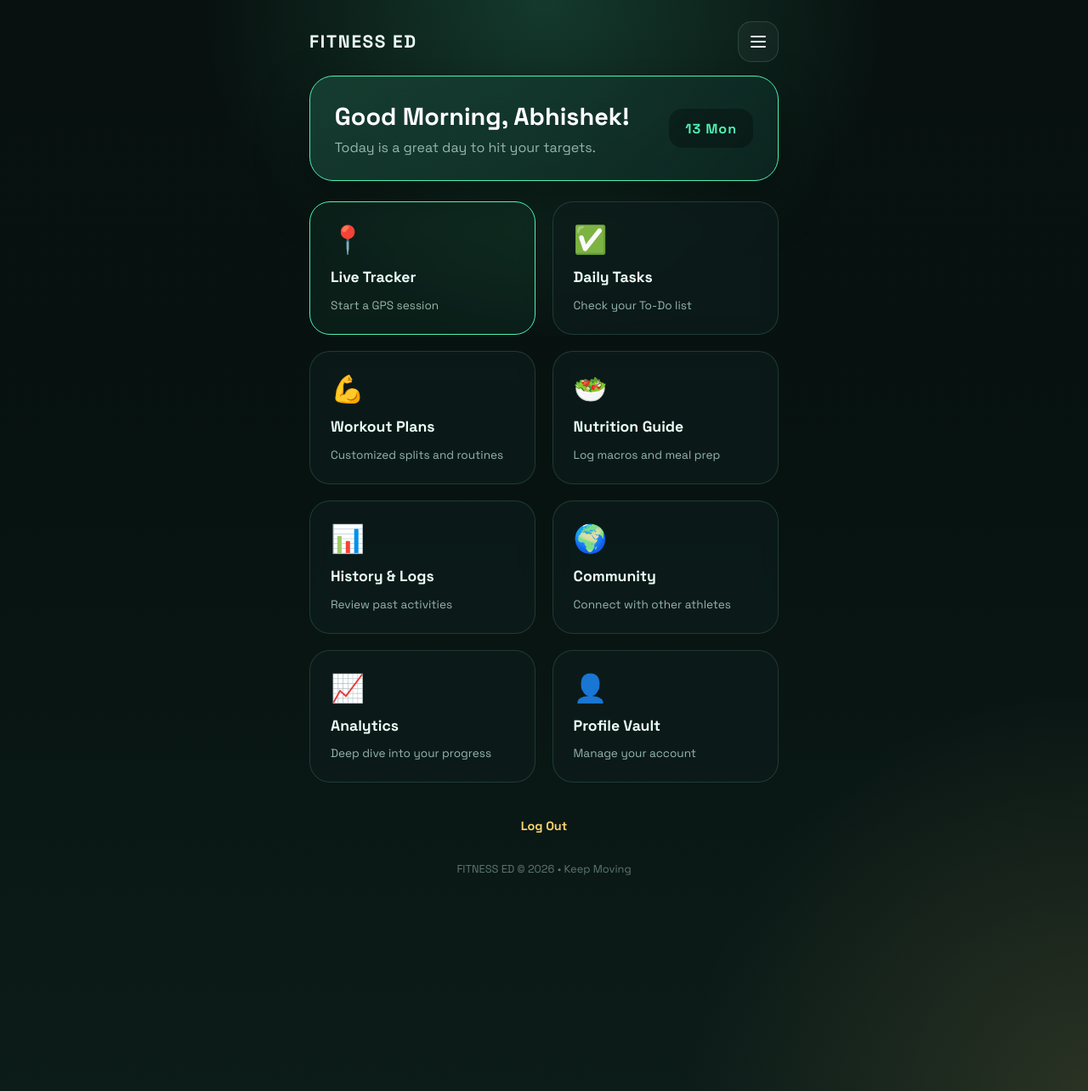
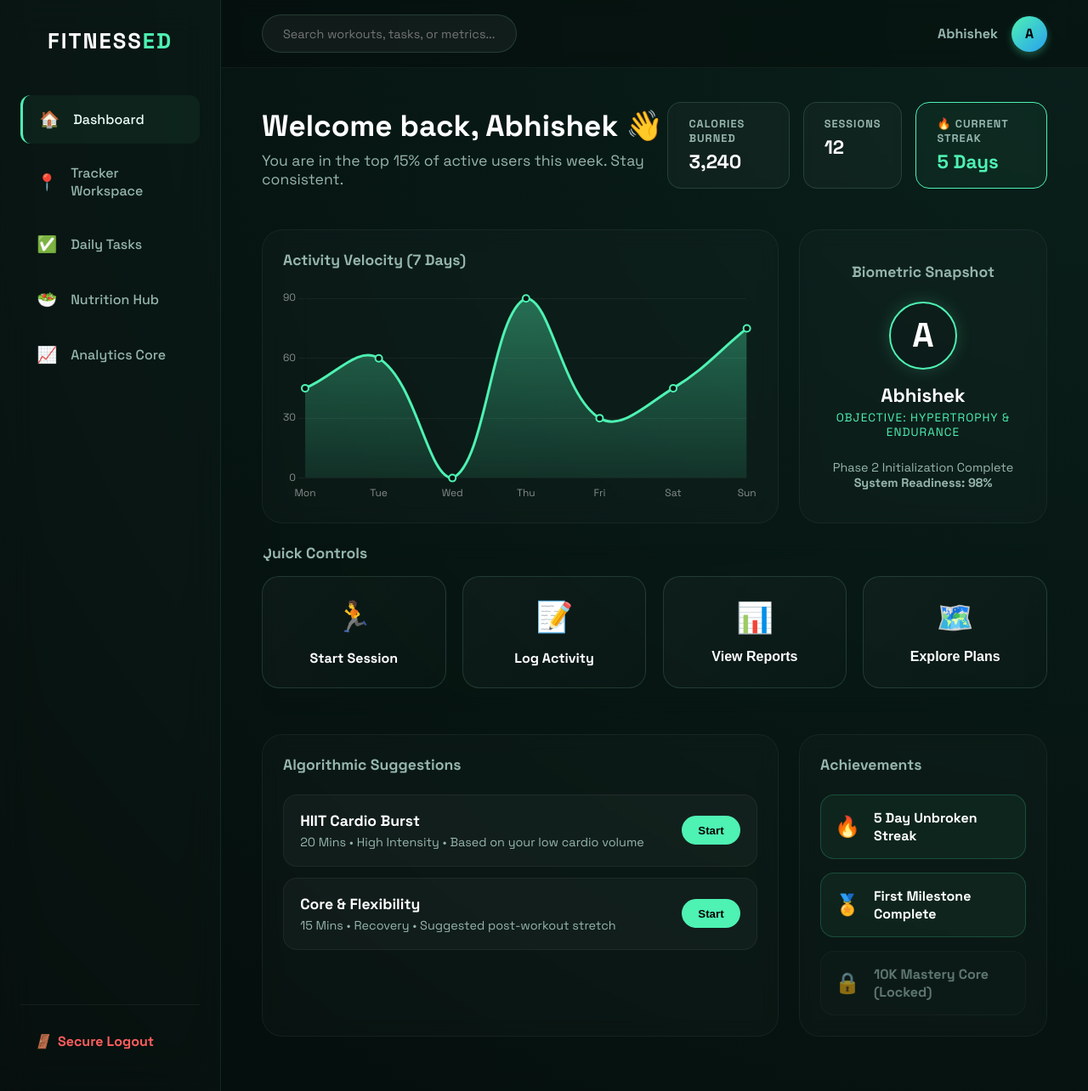
Before and after one commit to heyitstushar-nvm/Fitness_ED, a Flask app: page /home in a window 1280 px wide. Shown: the whole page at 85% size. Run offline with Flask 3, Linux system fonts and the light colour scheme; a user stored in the database is signed in.

Commit message:
adding the home page after the login

```diff
--- /dev/null
+++ b/static/dashboard.css
@@ -0,0 +1,173 @@
+/* SaaS Dashboard UI */
+body.dashboard-body {
+  margin: 0; padding: 0; overflow: hidden;
+  background: radial-gradient(circle at top right, #0a201b 0%, #040d0b 100%);
+  color: #fff;
+  font-family: 'Space Grotesk', sans-serif;
+}
+
+.saas-layout {
+  display: flex;
+  height: 100vh;
+  width: 100vw;
+}
+
+/* Sidebar */
+.sidebar {
+  width: 260px;
+  background: rgba(255,255,255,0.015);
+  border-right: 1px solid rgba(78,242,179,0.1);
+  display: flex; flex-direction: column;
+  padding: 2rem 1.5rem;
+  backdrop-filter: blur(20px);
+}
+.sidebar-brand {
+  font-size: 1.6rem; font-weight: 700; letter-spacing: 2px; margin-bottom: 3rem; text-align: center;
+}
+.sidebar-brand .hl { color: var(--accent); }
+
+.sidebar-nav { display: flex; flex-direction: column; gap: 0.5rem; flex: 1; }
+.sidebar-nav a {
+  text-decoration: none; color: var(--muted); padding: 1rem 1.2rem; border-radius: 12px;
+  font-weight: 500; font-size: 1rem; display: flex; align-items: center; gap: 1rem;
+  transition: all 0.2s;
+}
+.sidebar-nav a i { font-style: normal; font-size: 1.2rem; }
+.sidebar-nav a:hover, .sidebar-nav a.active {
+  background: rgba(78,242,179,0.05); color: var(--text); border-left: 3px solid var(--accent);
+}
+
+.sidebar-bottom { border-top: 1px solid rgba(255,255,255,0.05); padding-top: 1rem; }
+.logout {
+  text-decoration: none; color: #ff5e5e; font-weight: 600; display: flex; align-items: center; gap: 0.5rem; padding: 1rem;
+}
+
+/* Main Area */
+.main-content {
+  flex: 1; display: flex; flex-direction: column; overflow: hidden; position: relative;
+}
+
+/* Topbar */
+.topbar-glass {
+  height: 80px; display: flex; justify-content: space-between; align-items: center;
+  padding: 0 3rem; background: rgba(4,13,11,0.5); backdrop-filter: blur(10px);
+  border-bottom: 1px solid rgba(255,255,255,0.05); z-index: 10;
+}
+.search-wrap input {
+  background: rgba(255,255,255,0.05); border: 1px solid var(--border); border-radius: 99px;
+  padding: 0.8rem 1.5rem; width: 300px; color: #fff; font-family: inherit; font-size: 0.9rem;
+  transition: border-color 0.2s; outline: none;
+}
+.search-wrap input:focus { border-color: var(--accent); }
+
+.user-menu { display: flex; align-items: center; gap: 1rem; cursor: pointer; }
+.user-name { font-weight: 600; color: var(--muted); }
+.avatar {
+  width: 42px; height: 42px; border-radius: 50%; background: linear-gradient(135deg, var(--accent), #28a0f0);
+  display: flex; justify-content: center; align-items: center; font-weight: 700; color: #000;
+  box-shadow: 0 4px 10px rgba(78,242,179,0.3);
+}
+
+/* Scrollable Content */
+.dashboard-scroll {
+  flex: 1; overflow-y: auto; padding: 2.5rem 3rem 4rem;
+}
+.dashboard-scroll::-webkit-scrollbar { width: 6px; }
+.dashboard-scroll::-webkit-scrollbar-thumb { background: rgba(255,255,255,0.1); border-radius: 10px; }
+
+/* Welcome Hero */
+.welcome-hero {
+  display: flex; justify-content: space-between; align-items: flex-end; margin-bottom: 3rem;
+  animation: slideDown 0.6s ease;
+}
+@keyframes slideDown { from { opacity: 0; transform: translateY(-20px); } to { opacity: 1; transform: translateY(0); } }
+
+.hero-info h1 { margin: 0 0 0.5rem; font-size: 2.2rem; }
+.hero-info p { margin: 0; color: var(--muted); font-size: 1.1rem; }
+
+.hero-stats { display: flex; gap: 1rem; }
+.stat-pill {
+  background: rgba(255,255,255,0.03); border: 1px solid var(--border); border-radius: 16px;
+  padding: 1rem 1.5rem; display: flex; flex-direction: column; gap: 0.3rem; backdrop-filter: blur(5px);
+}
+.stat-pill.accent { border-color: var(--accent); background: rgba(78,242,179,0.05); }
+.stat-lbl { font-size: 0.8rem; color: var(--muted); text-transform: uppercase; letter-spacing: 1px; font-weight: 600; }
+.stat-val { font-size: 1.4rem; font-weight: 700; color: #fff; }
+.stat-pill.accent .stat-val { color: var(--accent); }
+
+/* Dashboard Grid */
+.dash-grid {
+  display: grid;
+  grid-template-columns: repeat(3, 1fr);
+  grid-auto-rows: minmax(200px, auto);
+  gap: 1.5rem;
+  animation: fadeUp 0.8s ease;
+}
+@keyframes fadeUp { from { opacity: 0; transform: translateY(20px); } to { opacity: 1; transform: translateY(0); } }
+
+.widget {
+  background: rgba(255,255,255,0.02); border: 1px solid rgba(255,255,255,0.05); border-radius: 24px;
+  padding: 1.5rem; position: relative; overflow: hidden; backdrop-filter: blur(10px);
+}
+.widget h3 { margin: 0 0 1.5rem; font-size: 1.1rem; color: var(--muted); font-weight: 600; }
+
+.chart-widget { grid-column: span 2; }
+.profile-widget { grid-column: span 1; text-align: center; display: flex; flex-direction: column; align-items: center; justify-content: center; }
+
+/* Quick Actions */
+.actions-widget { grid-column: span 3; background: transparent; border: none; padding: 0; }
+.actions-widget h3 { margin-bottom: 1rem; }
+.actions-grid { display: grid; grid-template-columns: repeat(4, 1fr); gap: 1.2rem; }
+.action-btn {
+  background: linear-gradient(135deg, rgba(255,255,255,0.03), rgba(255,255,255,0.01));
+  border: 1px solid var(--border); border-radius: 20px; padding: 1.5rem;
+  display: flex; flex-direction: column; align-items: center; justify-content: center; gap: 1rem;
+  color: #fff; text-decoration: none; cursor: pointer; transition: all 0.3s;
+}
+.action-btn:hover {
+  transform: translateY(-5px); border-color: var(--accent); background: rgba(78,242,179,0.05);
+  box-shadow: 0 10px 30px rgba(78,242,179,0.15);
+}
+.action-btn .icon { font-size: 2.2rem; }
+.action-btn span { font-weight: 600; font-size: 1rem; }
+
+/* Profile Snap */
+.snap-avatar {
+  width: 80px; height: 80px; background: var(--panel); border: 2px solid var(--accent);
+  border-radius: 50%; margin: 0 auto 1rem; display: flex; justify-content: center; align-items: center;
+  font-size: 2.5rem; font-weight: 700; color: #fff; box-shadow: 0 0 20px rgba(78,242,179,0.2);
+}
+.profile-widget h4 { margin: 0 0 0.2rem; font-size: 1.4rem; }
+.profile-widget p { margin: 0 0 1.5rem; color: var(--accent); font-size: 0.85rem; letter-spacing: 1px; text-transform: uppercase; }
+
+/* Recommend & Achieve */
+.recom-widget { grid-column: span 2; }
+.recom-card {
+  display: flex; justify-content: space-between; align-items: center; padding: 1.2rem;
+  background: rgba(255,255,255,0.03); border: 1px solid rgba(255,255,255,0.05); border-radius: 16px;
+  margin-bottom: 0.8rem; transition: background 0.2s;
+}
+.recom-card:hover { background: rgba(255,255,255,0.06); }
+.recom-card h4 { margin: 0 0 0.3rem; font-size: 1.1rem; }
+.recom-card p { margin: 0; color: var(--muted); font-size: 0.9rem; }
+.recom-card button {
+  background: var(--accent); color: #000; border: none; padding: 0.6rem 1.2rem; border-radius: 99px; font-weight: 700; cursor: pointer; transition: transform 0.2s;
+}
+.recom-card button:hover { transform: scale(1.05); }
+
+.achieve-widget { grid-column: span 1; }
+.badge-list { display: flex; flex-direction: column; gap: 1rem; }
+.badge-item {
+  display: flex; align-items: center; gap: 1rem; background: rgba(78,242,179,0.05);
+  border: 1px solid rgba(78,242,179,0.2); padding: 1rem; border-radius: 16px;
+}
+.badge-item.locked { background: rgba(255,255,255,0.02); border-color: rgba(255,255,255,0.05); color: var(--muted); opacity: 0.6; }
+.badge-icon { font-size: 1.5rem; }
+.badge-item span { font-weight: 600; }
+
+@media (max-width: 1024px) {
+  .dash-grid { grid-template-columns: 1fr; }
+  .chart-widget, .profile-widget, .actions-widget, .recom-widget, .achieve-widget { grid-column: span 1; }
+  .actions-grid { grid-template-columns: repeat(2, 1fr); }
+  .hero-stats { display: none; } /* Simplified for responsive */
+}
--- a/templates/home.html
+++ b/templates/home.html
@@ -1,120 +1,238 @@
 <!doctype html>
 <html lang="en">
 <head>
-    <meta charset="UTF-8" />
-    <meta name="viewport" content="width=device-width, initial-scale=1.0" />
-    <title>FITNESS ED - Hub</title>
-    <link rel="preconnect" href="https://fonts.googleapis.com" />
-    <link rel="preconnect" href="https://fonts.gstatic.com" crossorigin />
-    <link
-      href="https://fonts.googleapis.com/css2?family=Space+Grotesk:wght@400;500;700&display=swap"
-      rel="stylesheet"
-    />
-    <link rel="stylesheet" href="{{ url_for('static', filename='style.css') }}" />
+  <meta charset="UTF-8">
+  <meta name="viewport" content="width=device-width, initial-scale=1.0">
+  <title>FITNESS ED - Control Center</title>
+  <!-- Load Main UI Fonts -->
+  <link rel="preconnect" href="https://fonts.googleapis.com">
+  <link rel="preconnect" href="https://fonts.gstatic.com" crossorigin>
+  <link href="https://fonts.googleapis.com/css2?family=Space+Grotesk:wght@400;500;700&display=swap" rel="stylesheet">
+
+  <!-- Custom Stylesheets -->
+  <link rel="stylesheet" href="{{ url_for('static', filename='style.css') }}">
+  <link rel="stylesheet" href="{{ url_for('static', filename='dashboard.css') }}">
+
+  <!-- Chart.js -->
+  <script src="https://cdn.jsdelivr.net/npm/chart.js"></script>
 </head>
-  <body class="home-body">
-    <main class="app-shell home-shell">
-      <header class="topbar">
-        <div class="brand">FITNESS ED</div>
-        <button class="menu-button" type="button" id="menuToggle">
-          <span></span>
-        </button>
-        <div class="menu-panel" id="menuPanel">
-          <a href="{{ url_for('home') }}"><button type="button">Home</button></a>
-          <a href="{{ url_for('dashboard') }}"><button type="button">Dashboard</button></a>
-          <a href="{{ url_for('todo') }}"><button type="button">To Do List</button></a>
-          <button type="button" onclick="showToast('Coming Soon', 'History feature is in progress.')">History</button>
-          <button type="button" onclick="showToast('Coming Soon', 'About Us is in progress.')">About Us</button>
-          <a href="{{ url_for('logout') }}"><button type="button" style="color:var(--warning)">Logout</button></a>
+<body class="dashboard-body">
+
+<div class="saas-layout">
+  <!-- Left Nav Sidebar -->
+  <aside class="sidebar">
+    <div class="sidebar-brand"><a href="{{ url_for('landing') }}" style="color:inherit; text-decoration:none;">FITNESS<span class="hl">ED</span></a></div>
+    <nav class="sidebar-nav">
+      <a href="{{ url_for('home') }}" class="active"><i>🏠</i> Dashboard</a>
+      <a href="{{ url_for('dashboard') }}"><i>📍</i> Tracker Workspace</a>
+      <a href="{{ url_for('todo') }}"><i>✅</i> Daily Tasks</a>
+      <a href="#" onclick="showToast('Under Development', 'Nutrition logging is launching soon.')"><i>🥗</i> Nutrition Hub</a>
+      <a href="#" onclick="showToast('Under Development', 'Analytics core is compiling.')"><i>📈</i> Analytics Core</a>
+    </nav>
+    <div class="sidebar-bottom">
+      <a href="{{ url_for('logout') }}" class="logout"><i>🚪</i> Secure Logout</a>
+    </div>
+  </aside>
+
+  <!-- Main Central Interface -->
+  <main class="main-content">
+
+    <!-- Top Configuration Bar -->
+    <header class="topbar-glass">
+      <div class="search-wrap">
+        <input type="text" placeholder="Search workouts, tasks, or metrics..." />
+      </div>
+      <div class="user-menu" onclick="showToast('Profile Menu', 'Account settings expanding...')">
+        <span class="user-name">{{ name }}</span>
+        <div class="avatar">
+           <span>{{ name[0] }}</span>
+        </div>
       </div>
     </header>
 
-      <div class="dashboard-hub">
-        <section class="welcome-panel">
-          <div class="user-greeting">
-            <h2>Good Morning, {{ name }}!</h2>
-            <p>Today is a great day to hit your targets.</p>
+    <!-- Deep Dashboard Grid Area -->
+    <div class="dashboard-scroll">
+
+      <!-- Welcome Hero Array -->
+      <section class="welcome-hero">
+        <div class="hero-info">
+          <h1>Welcome back, {{ name }} 👋</h1>
+          <p>You are in the top 15% of active users this week. Stay consistent.</p>
         </div>
-          <div class="date-badge" id="currentDate">Mon 16</div>
+        <div class="hero-stats">
+          <div class="stat-pill">
+            <span class="stat-lbl">Calories Burned</span>
+            <span class="stat-val">3,240</span>
+          </div>
+          <div class="stat-pill">
+            <span class="stat-lbl">Sessions</span>
+            <span class="stat-val">12</span>
+          </div>
+          <div class="stat-pill accent">
+            <span class="stat-lbl">🔥 Current Streak</span>
+            <span class="stat-val">5 Days</span>
+          </div>
+        </div>
       </section>
 
-        <section class="modules-grid">
-          <a href="{{ url_for('dashboard') }}" class="module-card accent">
-            <div class="module-icon">📍</div>
-            <h3>Live Tracker</h3>
-            <p>Start a GPS session</p>
-          </a>
+      <!-- Advanced Widget Grid -->
+      <div class="dash-grid">
 
-          <a href="{{ url_for('todo') }}" class="module-card">
-            <div class="module-icon">✅</div>
-            <h3>Daily Tasks</h3>
-            <p>Check your To-Do list</p>
-          </a>
-
-          <a href="#" class="module-card" onclick="showToast('Feature Coming Soon', 'Workout Plans are under development.')">
-            <div class="module-icon">💪</div>
-            <h3>Workout Plans</h3>
-            <p>Customized splits and routines</p>
-          </a>
-
-          <a href="#" class="module-card" onclick="showToast('Feature Coming Soon', 'Nutrition Guide is under development.')">
-            <div class="module-icon">🥗</div>
-            <h3>Nutrition Guide</h3>
-            <p>Log macros and meal prep</p>
-          </a>
-
-          <a href="#" class="module-card" onclick="showToast('Feature Coming Soon', 'History feature is in progress.')">
-            <div class="module-icon">📊</div>
-            <h3>History & Logs</h3>
-            <p>Review past activities</p>
-          </a>
-
-          <a href="#" class="module-card" onclick="showToast('Feature Coming Soon', 'Community Forums are under development.')">
-            <div class="module-icon">🌍</div>
-            <h3>Community</h3>
-            <p>Connect with other athletes</p>
-          </a>
-
-          <a href="#" class="module-card" onclick="showToast('Feature Coming Soon', 'App Analytics are under development.')">
-            <div class="module-icon">📈</div>
-            <h3>Analytics</h3>
-            <p>Deep dive into your progress</p>
-          </a>
-
-          <a href="#" class="module-card" onclick="showToast('Feature Coming Soon', 'Settings are under development.')">
-            <div class="module-icon">👤</div>
-            <h3>Profile Vault</h3>
-            <p>Manage your account</p>
-          </a>
-        </section>
-
-        <div class="logout-wrapper">
-           <a href="{{ url_for('logout') }}" class="logout-btn">Log Out</a>
+        <!-- Interactive Analytics Chart -->
+        <div class="widget chart-widget">
+           <h3>Activity Velocity (7 Days)</h3>
+           <div style="position: relative; height:250px; width:100%;">
+             <canvas id="progressChart"></canvas>
            </div>
         </div>
 
-      <footer class="footer-note">FITNESS ED &copy; 2026 • Keep Moving</footer>
+        <!-- Bio Snapshot -->
+        <div class="widget profile-widget">
+           <h3>Biometric Snapshot</h3>
+           <div class="snap-content">
+              <div class="snap-avatar">{{ name[0] }}</div>
+              <h4>{{ name }}</h4>
+              <p>Objective: Hypertrophy &amp; Endurance</p>
+              <div style="margin-top: 1rem; font-size: 0.9rem; color: var(--muted);">
+                Phase 2 Initialization Complete<br>
+                <strong>System Readiness: 98%</strong>
+              </div>
+           </div>
+        </div>
+
+        <!-- Quick Action Grid -->
+        <div class="widget actions-widget">
+           <h3>Quick Controls</h3>
+           <div class="actions-grid">
+              <a href="{{ url_for('dashboard') }}" class="action-btn">
+                <div class="icon">🏃</div>
+                <span>Start Session</span>
+              </a>
+              <a href="{{ url_for('todo') }}" class="action-btn">
+                <div class="icon">📝</div>
+                <span>Log Activity</span>
+              </a>
+              <button class="action-btn" onclick="showToast('Syncing Data', 'Downloading biometric logs...')">
+                <div class="icon">📊</div>
+                <span>View Reports</span>
+              </button>
+              <button class="action-btn" onclick="showToast('AI Analyzing', 'Drafting customized routines...')">
+                <div class="icon">🗺️</div>
+                <span>Explore Plans</span>
+              </button>
+           </div>
+        </div>
+
+        <!-- Algorithmic Recommendations -->
+        <div class="widget recom-widget">
+          <h3>Algorithmic Suggestions</h3>
+          <div class="recom-card">
+             <div>
+               <h4>HIIT Cardio Burst</h4>
+               <p>20 Mins • High Intensity • Based on your low cardio volume</p>
+             </div>
+             <button onclick="showToast('Session Ready', 'Initializing HIIT tracking...')">Start</button>
+          </div>
+          <div class="recom-card">
+             <div>
+               <h4>Core & Flexibility</h4>
+               <p>15 Mins • Recovery • Suggested post-workout stretch</p>
+             </div>
+             <button onclick="showToast('Session Ready', 'Initializing Recovery tracking...')">Start</button>
+          </div>
+        </div>
+
+        <!-- Gamification / Streaks -->
+        <div class="widget achieve-widget">
+          <h3>Achievements</h3>
+          <div class="badge-list">
+             <div class="badge-item">
+               <div class="badge-icon">🔥</div>
+               <span>5 Day Unbroken Streak</span>
+             </div>
+             <div class="badge-item">
+               <div class="badge-icon">🏅</div>
+               <span>First Milestone Complete</span>
+             </div>
+             <div class="badge-item locked">
+               <div class="badge-icon">🔒</div>
+               <span>10K Mastery Core (Locked)</span>
+             </div>
+          </div>
+        </div>
+
+      </div>
+    </div>
   </main>
+</div>
 
+<!-- Scripts including Chart.js rendering -->
 <script src="{{ url_for('static', filename='main.js') }}"></script>
 <script>
-      const menuToggle = document.getElementById("menuToggle");
-      const menuPanel = document.getElementById("menuPanel");
+  // Initialize Chart.js with extremely premium SaaS aesthetics
+  const ctx = document.getElementById('progressChart').getContext('2d');
 
-      const d = new Date();
-      document.getElementById("currentDate").innerText = d.toLocaleDateString('en-US', { weekday: 'short', day: 'numeric' });
+  // Neon gradient fill beneath the line
+  const gradient = ctx.createLinearGradient(0, 0, 0, 300);
+  gradient.addColorStop(0, 'rgba(78, 242, 179, 0.4)');
+  gradient.addColorStop(1, 'rgba(78, 242, 179, 0.0)');
 
-      menuToggle.addEventListener("click", () => {
-        menuToggle.classList.toggle("open");
-        menuPanel.classList.toggle("open");
-      });
-
-      document.addEventListener("click", (e) => {
-        if (!menuToggle.contains(e.target) && !menuPanel.contains(e.target)) {
-          menuToggle.classList.remove("open");
-          menuPanel.classList.remove("open");
+  const progressChart = new Chart(ctx, {
+    type: 'line',
+    data: {
+      labels: ['Mon', 'Tue', 'Wed', 'Thu', 'Fri', 'Sat', 'Sun'],
+      datasets: [{
+        label: 'Active Minutes',
+        data: [45, 60, 0, 90, 30, 45, 75],
+        borderColor: '#4ef2b3',
+        backgroundColor: gradient,
+        borderWidth: 3,
+        tension: 0.4, // Smooth curved lines
+        pointBackgroundColor: '#071311',
+        pointBorderColor: '#4ef2b3',
+        pointBorderWidth: 2,
+        pointRadius: 4,
+        pointHoverRadius: 6,
+        fill: true,
+      }]
+    },
+    options: {
+      responsive: true,
+      maintainAspectRatio: false,
+      plugins: {
+        legend: { display: false },
+        tooltip: {
+          backgroundColor: 'rgba(4, 13, 11, 0.9)',
+          titleColor: '#fff',
+          bodyColor: '#4ef2b3',
+          borderColor: 'rgba(255,255,255,0.1)',
+          borderWidth: 1,
+          padding: 12,
+          displayColors: false,
+          callbacks: {
+            label: function(context) {
+              return context.parsed.y + ' minutes';
+            }
+          }
+        }
+      },
+      scales: {
+        x: {
+          grid: { display: false, drawBorder: false },
+          ticks: { color: 'rgba(255,255,255,0.5)', font: { family: 'Space Grotesk' } }
+        },
+        y: {
+          grid: { color: 'rgba(255,255,255,0.05)', drawBorder: false },
+          ticks: { color: 'rgba(255,255,255,0.5)', font: { family: 'Space Grotesk' }, stepSize: 30 }
+        }
+      },
+      animation: {
+        duration: 1500,
+        easing: 'easeOutQuart'
+      }
     }
   });
 </script>
+
 </body>
 </html>
```
Lines whose indentation alone changed are shown as unchanged.
